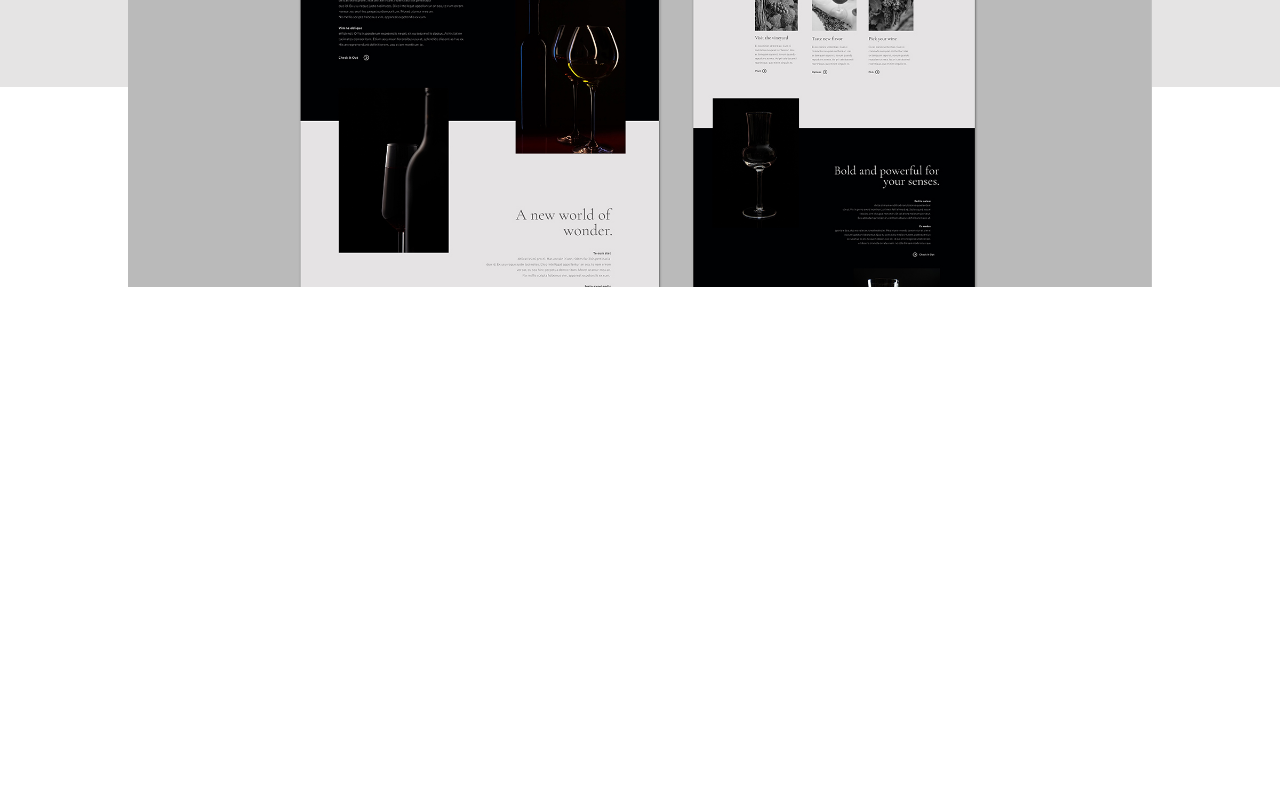
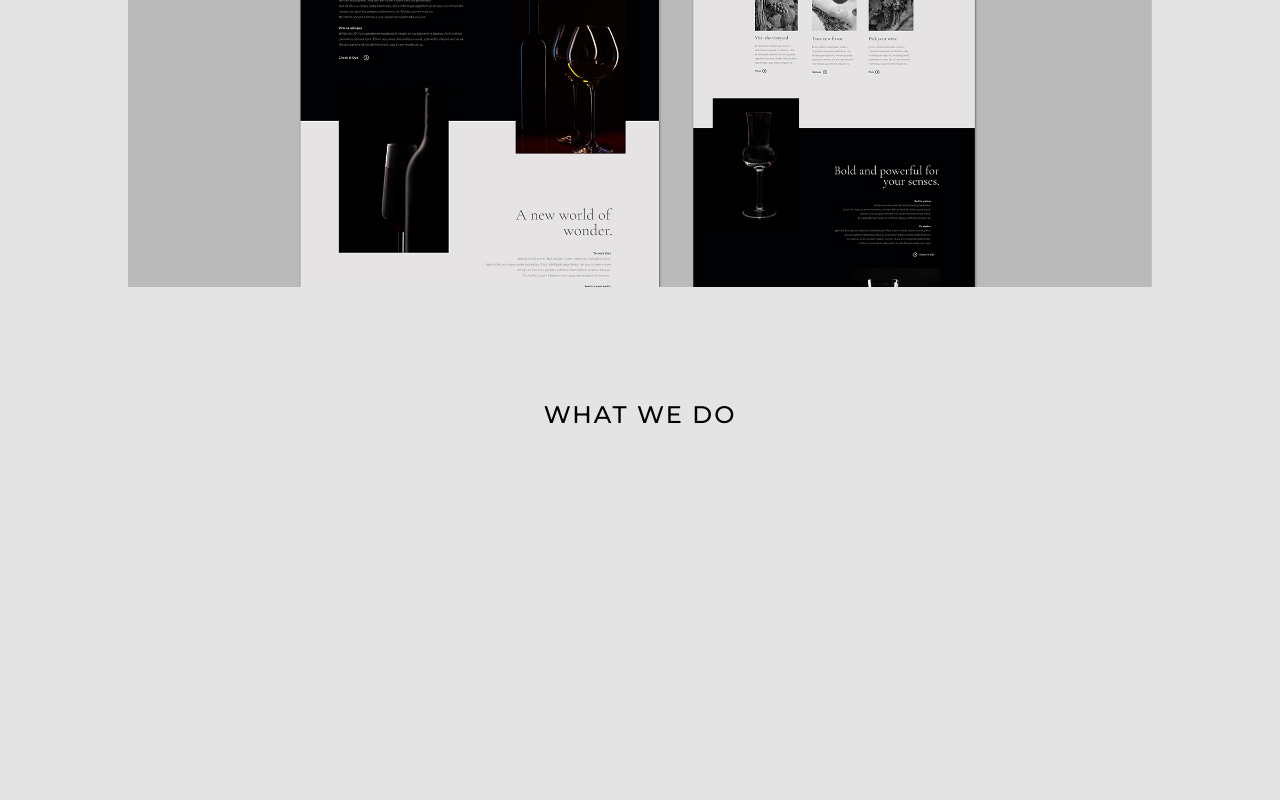
Before and after one commit to emanbau/hivio-design, a Next.js app: page / in a window 1280 px wide. Shown: the part 1353-2153 px from the top of the page. Built offline with nearby package versions, Linux system fonts and the light colour scheme.

Commit message:
About Container Styling

```diff
--- a/pages/index.js
+++ b/pages/index.js
@@ -51,7 +51,10 @@ export default function Home() {
           </div>
         </div>
         <div className={styles.servicesContainer} id='services'>
+          <h1 className={styles.servicesHeader}>WHAT WE DO</h1>
+          <div className={styles.servicesCardContainer}>
 
+          </div>
         </div>
       </main>
     </div>
--- a/styles/Home.module.scss
+++ b/styles/Home.module.scss
@@ -143,7 +143,7 @@
 
 .aboutContainer {
   width: 100vw;
-  height: 100vh;
+  height: fit-content;
   display: flex;
   flex-direction: column;
   align-items: center;
@@ -168,3 +168,26 @@
     justify-content: center;
   }
 }
+
+@media (min-width: 576px) and (max-width: 800px) {
+  .aboutParagraph {
+    font-size: 18px !important;
+  }
+}
+
+@media (max-width: 575px) {
+  .aboutParagraph {
+    font-size: 16px !important;
+    width: 90vw !important;
+  }
+}
+
+.servicesContainer {
+  @extend %sectionContainer;
+  background-color: #e5e4e4;
+
+  .servicesHeader {
+    @extend %sectionHeader;
+    margin-top: 100px;
+  }
+}
--- a/styles/inheritance.scss
+++ b/styles/inheritance.scss
@@ -84,10 +84,9 @@
 }
 
 %sectionContainer {
-  margin-top: 120px;
-  width: 70vw;
+  width: 100vw;
+  height: 100vh;
   display: flex;
-  flex-direction: row-reverse;
-  align-items: flex-end;
-  justify-content: space-around;
+  flex-direction: column;
+  align-items: center;
 }
```
